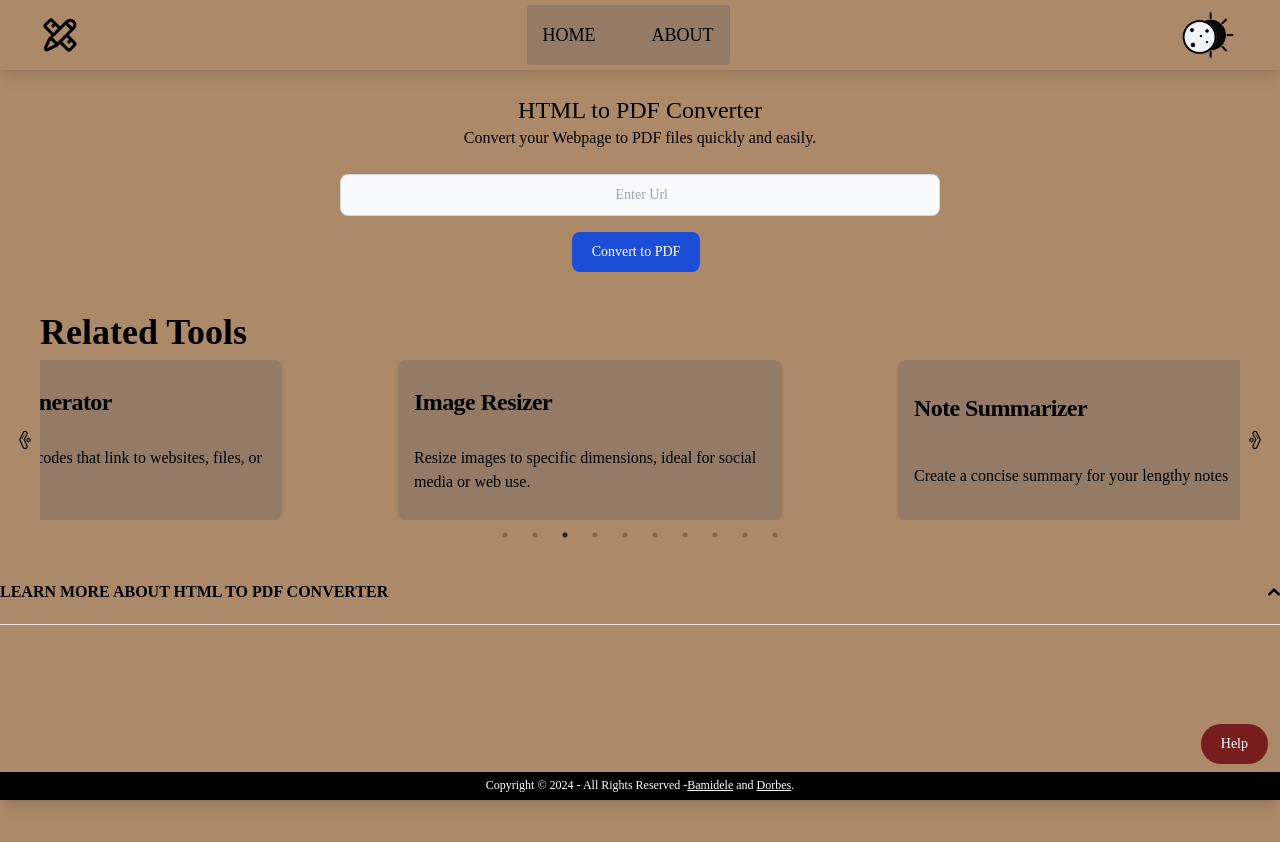
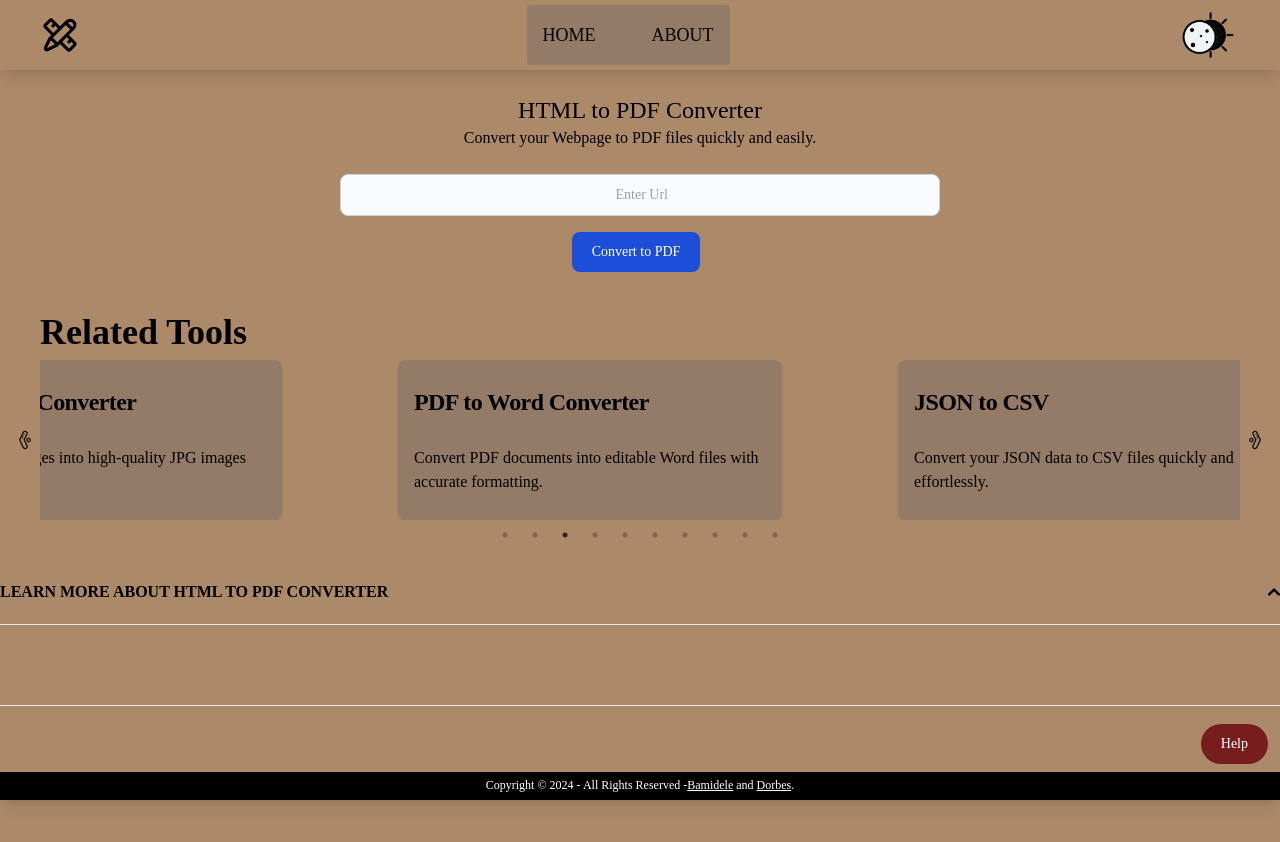
Before and after one commit to prechy123/Batch-Tools, a Next.js app: page /tool/HTML-to-PDF-Converter in a window 1280 px wide. Shown: the top 842 px of the page. Built offline with nearby package versions, Linux system fonts and the light colour scheme.

Commit message:
memorized tools carousel

```diff
--- a/src/components/shared/Footer.tsx
+++ b/src/components/shared/Footer.tsx
@@ -13,7 +13,15 @@ export default function Footer() {
           >
             Bamidele
           </Link>{" "}
-          and <Link href="/" className="underline">Dorbes</Link>.
+          and{" "}
+          <Link
+            href="https://dairo.vercel.app/"
+            target="_blank"
+            className="underline"
+          >
+            Dorbes
+          </Link>
+          .
         </p>
       </div>
     </div>
--- a/src/components/tool/MultipleInputTool.tsx
+++ b/src/components/tool/MultipleInputTool.tsx
@@ -6,13 +6,14 @@ import useServerHandler from "@/hooks/useServerHandler";
 import documentSvg from "../../../public/svg/document.svg";
 import Image from "next/image";
 import { Document, Page, pdfjs } from "react-pdf";
-import { useEffect, useState } from "react";
+import { useEffect, useMemo, useState } from "react";
 import Drawer from "../ui/Drawer";
 import AccordionItem from "./sub-components/AccordionItem";
 import ToolsCarousel from "../ui/ToolsCarousel";
 pdfjs.GlobalWorkerOptions.workerSrc = `//unpkg.com/pdfjs-dist@${pdfjs.version}/legacy/build/pdf.worker.min.mjs`;
 
 const MultipleInputTool = ({ toolName }: { toolName: string }) => {
+  const memorizedToolName = useMemo(() => toolName, [toolName]);
   const [progressWidth, setProgressWidth] = useState<string>("0%");
 
   const currentTool = tools.find((tool) => tool.name === toolName);
@@ -372,7 +373,7 @@ const MultipleInputTool = ({ toolName }: { toolName: string }) => {
       </div>
       <div className=" mx-10 mt-10">
         <h5 className="text-4xl font-bold mb-2">Related Tools</h5>
-        <ToolsCarousel toolName={toolName} />
+        <ToolsCarousel toolName={memorizedToolName} />
       </div>
       <AccordionItem
         title={toolName.replace(/-/g, " ")}
--- a/src/components/tool/SingleInputTool.tsx
+++ b/src/components/tool/SingleInputTool.tsx
@@ -1,6 +1,6 @@
 "use client";
 
-import React, { useEffect, useState } from "react";
+import React, { useEffect, useMemo, useState } from "react";
 import * as motion from "framer-motion/client";
 
 import { tools } from "@/app/tools";
@@ -13,6 +13,7 @@ import AccordionItem from "./sub-components/AccordionItem";
 import ToolsCarousel from "../ui/ToolsCarousel";
 
 const SingleInputTool = ({ toolName }: { toolName: string }) => {
+  const memorizedToolName = useMemo(() => toolName, [toolName])
   const currentTool = tools.find((tool) => tool.name === toolName);
 
   const [imageLink, setImageLink] = useState<string | null>(null);
@@ -388,7 +389,7 @@ const SingleInputTool = ({ toolName }: { toolName: string }) => {
       </div>
       <div className=" mx-10 mt-10">
         <h5 className="text-4xl font-bold mb-2">Related Tools</h5>
-        <ToolsCarousel toolName={toolName} />
+        <ToolsCarousel toolName={memorizedToolName} />
       </div>
       <AccordionItem
         title={toolName.replace(/-/g, " ")}
@@ -398,6 +399,7 @@ const SingleInputTool = ({ toolName }: { toolName: string }) => {
             : "Try again Later"
         }
       />
+      <hr />
     </div>
   );
 };
```
Also changed, not shown: src/components/ui/ToolsCarousel.tsx (+4 -3 lines).
